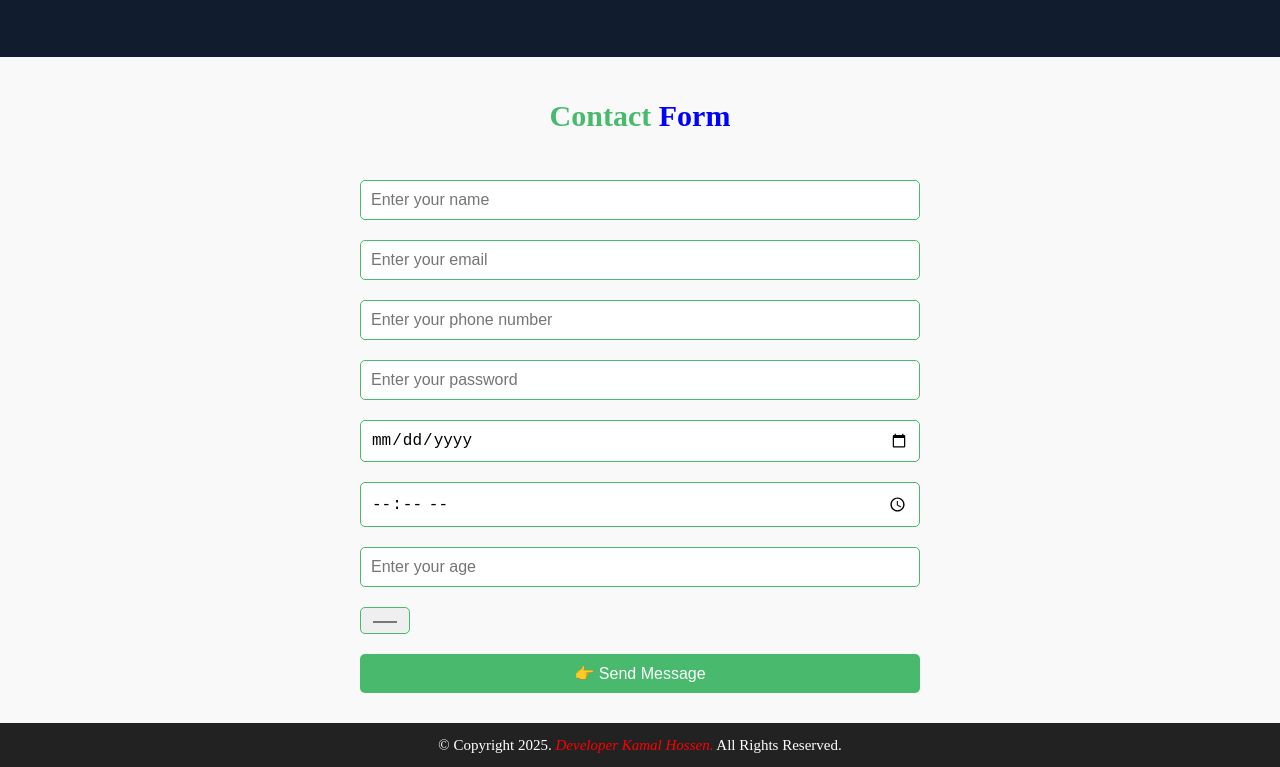
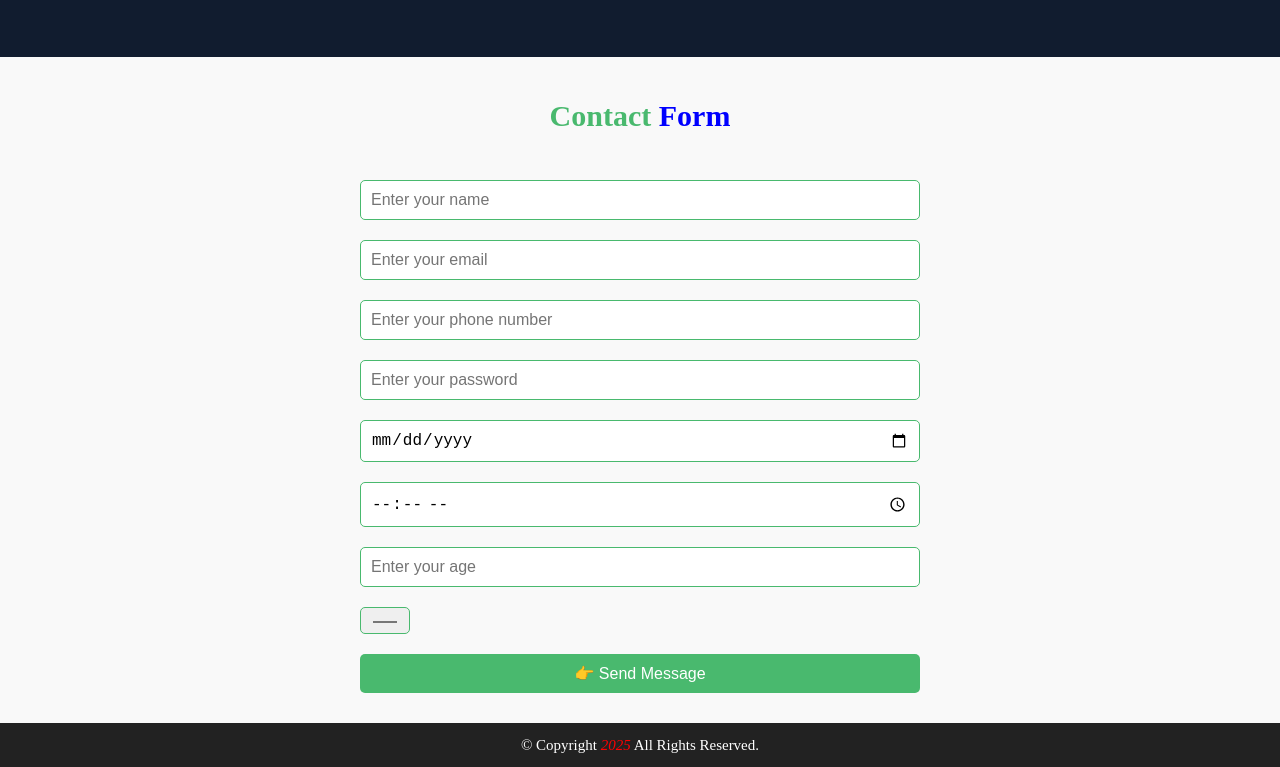
Before and after one commit to f-merajislam/Landign-Page, a plain HTML site: page index.html in a window 1280 px wide. Shown: the part 1116-1883 px from the top of the page. Drawn offline with Linux system fonts and the light colour scheme.

Commit message:
complete

```diff
--- a/index.html
+++ b/index.html
@@ -93,7 +93,7 @@
 
   <!-- Footer -->
   <footer class="footer">
-    <p>&copy; Copyright 2025. <span>Developer Kamal Hossen.</span> All Rights Reserved.</p>
+    <p>&copy; Copyright <span>2025</span> All Rights Reserved.</p>
   </footer>
 
 </body>
```
